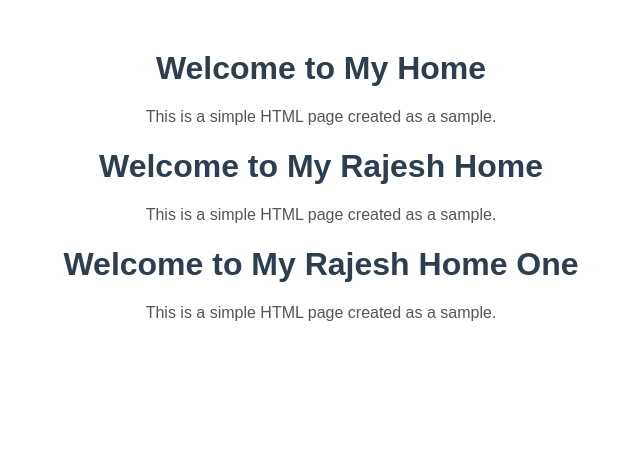
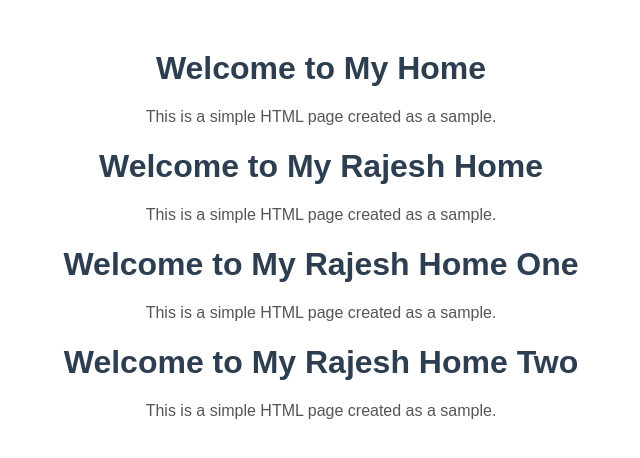
Before and after one commit to rb01622/rajeshtest16725, a plain HTML site: page Index.html in a window 1280 px wide. Shown: the whole page, without its empty margins (319-959 px from the left). Drawn offline with Linux system fonts and the light colour scheme.

Commit message:
Rajesh V.3

```diff
--- a/Index.html
+++ b/Index.html
@@ -30,4 +30,8 @@
   <h1>Welcome to My Rajesh Home One</h1>
   <p>This is a simple HTML page created as a sample.</p>
 </body>
+<body>
+  <h1>Welcome to My Rajesh Home Two</h1>
+  <p>This is a simple HTML page created as a sample.</p>
+</body>
 </html>
```
